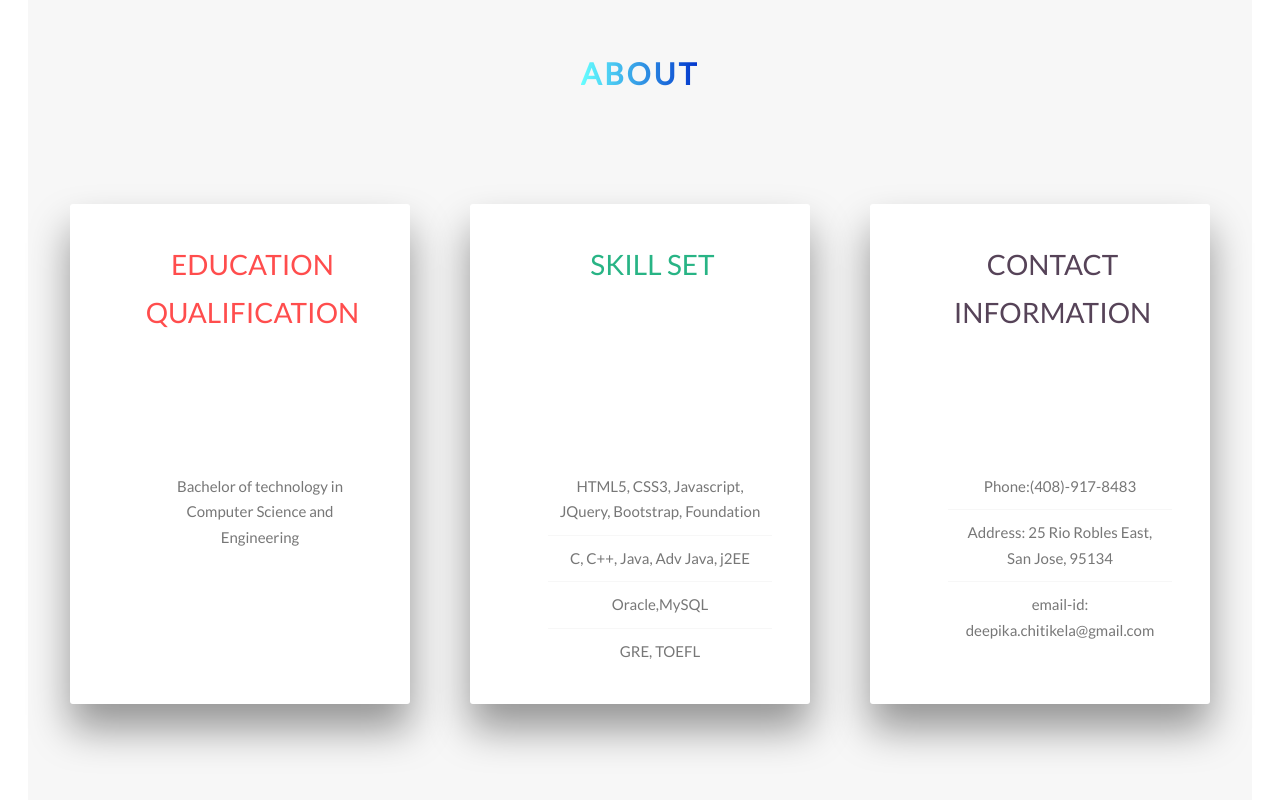
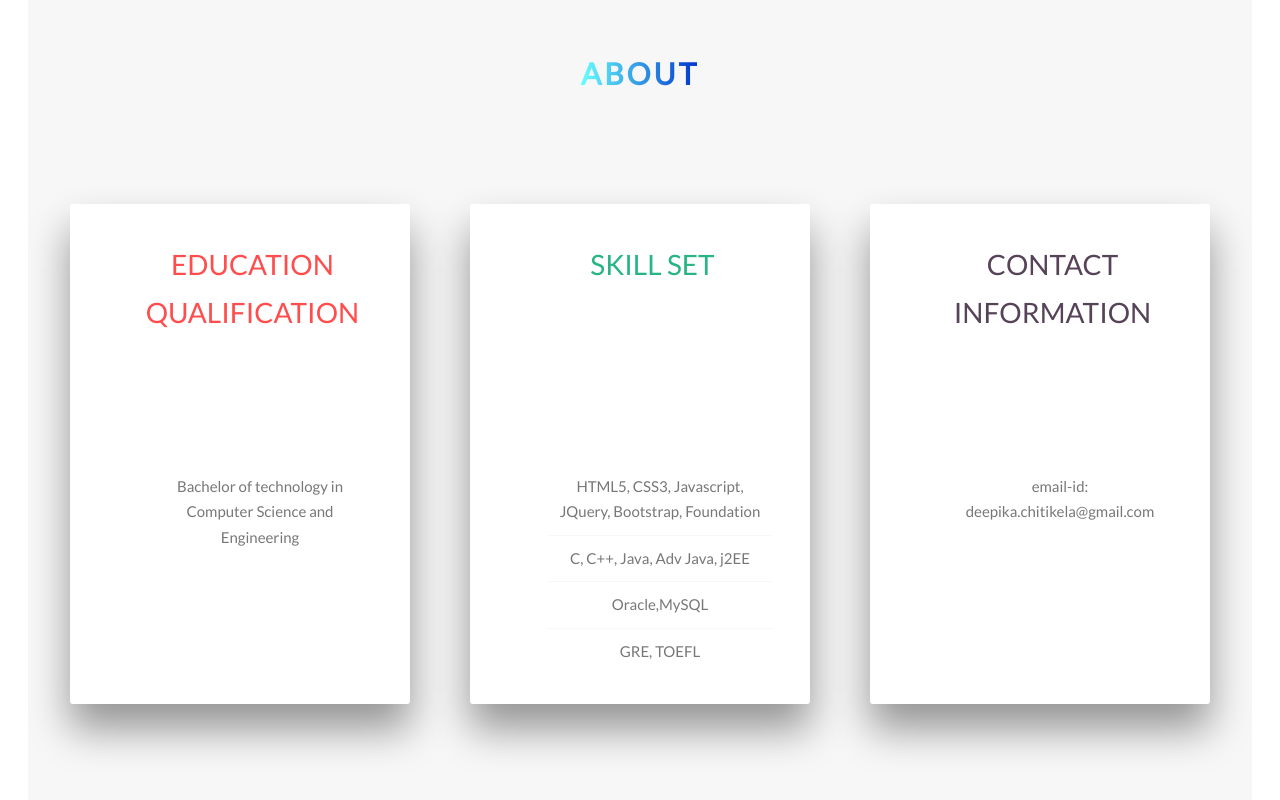
Before and after one commit to deepikawebdev/deepikawebdev.github.io, a plain HTML site: page index.html in a window 1280 px wide. Shown: the part 855-1655 px from the top of the page. Drawn offline with nearby package versions, Linux system fonts and the light colour scheme; a web font is replaced by a local one.

Commit message:
Update index.html

```diff
--- a/index.html
+++ b/index.html
@@ -125,8 +125,7 @@
 
                                          <div class="card__details">
                                              <ul>
-                                                 <li>Phone:(408)-917-8483</li>
-                                                 <li>Address: 25 Rio Robles East, San Jose, 95134</li>
+
                                                  <li>email-id: deepika.chitikela@gmail.com</li>
                                              </ul>
                                          </div>
```
